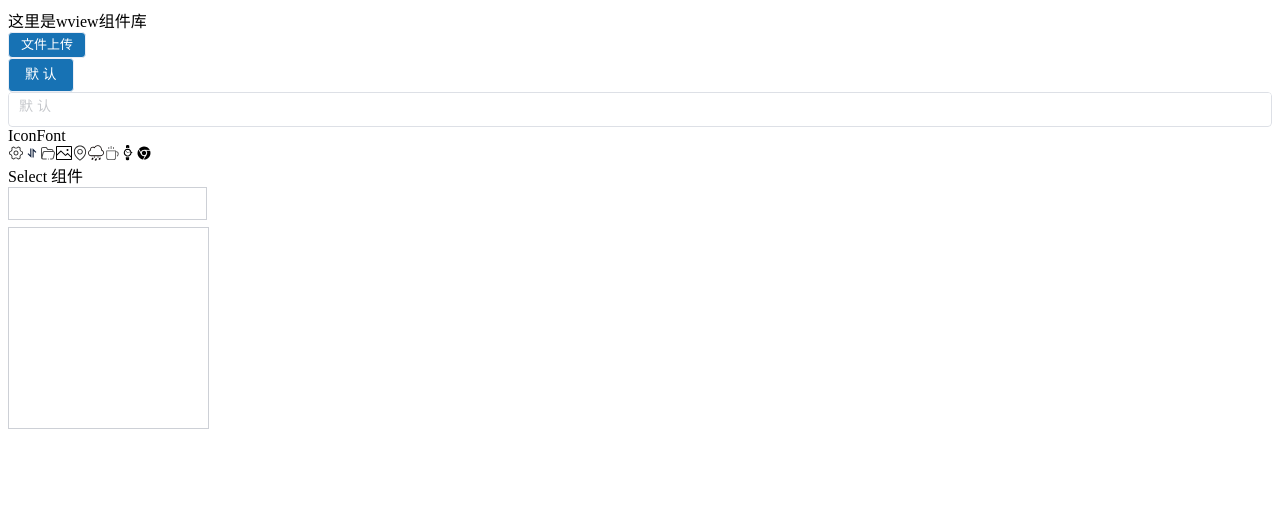
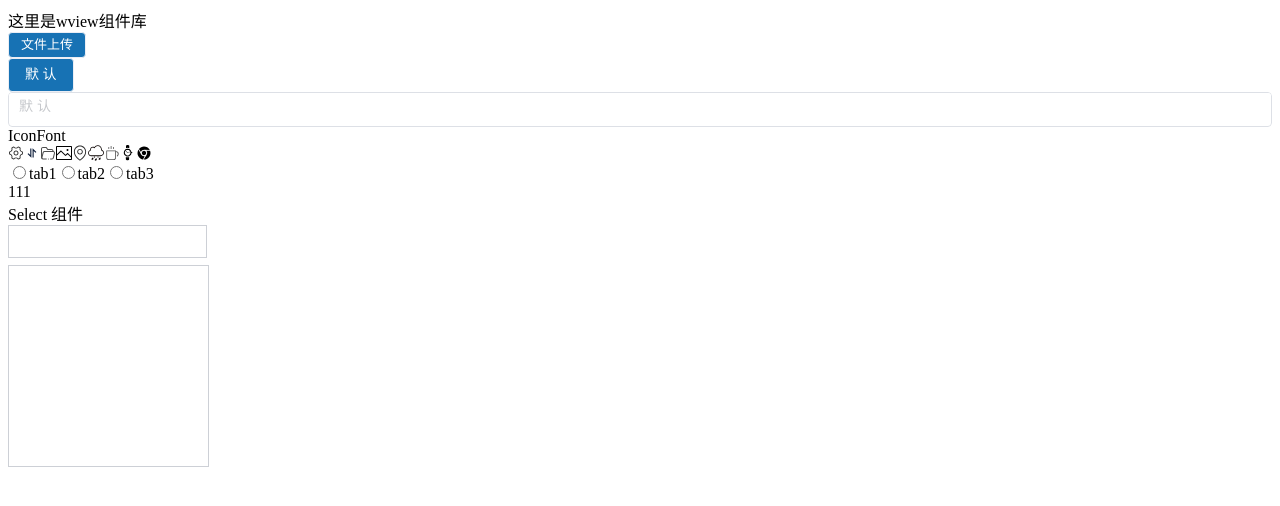
Before and after one commit to lyuly/wview, a Vue app in the folder packages/wview-components/: page / in a window 1280 px wide. Shown: the top 506 px of the page. Built offline with nearby package versions, Linux system fonts and the light colour scheme.

Commit message:
feat tab1.0 创建基本组件

```diff
--- a/packages/wview-components/src/App.vue
+++ b/packages/wview-components/src/App.vue
@@ -4,6 +4,8 @@ import Icon from './components/icons'
 import Select from './components/from/select'
 import Input from './components/input'
 import Upload from './components/upload'
+import Tab from './components/tab'
+import TabPanel from './components/tab/src/wTabPanel.vue'
 </script>
 
 <template>
@@ -25,6 +27,13 @@ import Upload from './components/upload'
   <Icon name="cup" />
   <Icon name="shoubiao" />
   <Icon name="chrome-fill" />
+
+  <Tab name="123" default="tab1">
+    <TabPanel name="tab1" tab="tab1"> 111 </TabPanel>
+    <TabPanel name="tab2" tab="tab2"> 222 </TabPanel>
+    <TabPanel name="tab3" tab="tab3"> 333 </TabPanel>
+  </Tab>
+
   <div>Select 组件</div>
   <Select />
 </template>
--- /dev/null
+++ b/packages/wview-components/src/components/tab/index.ts
@@ -0,0 +1,9 @@
+import type { App } from 'vue'
+
+import wTab from './src/wTab.vue'
+
+wTab.install = (app: App) => {
+  app.component(wTab.name, wTab)
+}
+
+export default wTab
--- /dev/null
+++ b/packages/wview-components/src/components/tab/src/wTab.vue
@@ -0,0 +1,94 @@
+<!-- Tab选项卡 -->
+<template>
+  <div>
+    <renderTabBar></renderTabBar>
+    <renderContent></renderContent>
+  </div>
+</template>
+
+<script setup lang="ts" name="wTabs">
+import { useSlots, ref, h } from 'vue'
+// name：tab的名称，default：默认显示那个
+type Props = {
+  name: string
+  default?: string
+}
+const emit = defineEmits(['change-tab'])
+const props = withDefaults(defineProps<Props>(), {
+  default: ''
+})
+
+const slots = useSlots() // 拿到 TabPane的 slot
+
+const currentTab = ref<string>(props.default)
+// tab按钮组件
+const renderOneButten = (name: string, tab: string, index: number) =>
+  h(
+    'label',
+    {
+      class: {
+        'mx-2 px-2 cursor-pointer hover:text-teal-600': true,
+        'border-b-2': currentTab.value === name || (index === 0 && !currentTab.value)
+      }
+    },
+    [
+      h(
+        'input',
+        {
+          name: props.name,
+          value: name,
+          type: 'radio',
+          class: 'display-none',
+          onclick: () => {
+            currentTab.value = name
+            emit('change-tab', currentTab.value)
+          }
+        },
+        {}
+      ),
+      tab
+    ]
+  )
+// 上方的切换按钮 div相关样式 与 tab组件渲染
+const renderTabBar = () =>
+  h(
+    'div',
+    {
+      class: 'flex flex-nowrap overflow-x-scroll',
+      style: {
+        overflowY: 'hidden',
+        overflowX: 'auto'
+      }
+    },
+    slots.default &&
+      slots.default().map((item, idx) => {
+        return renderOneButten(item.props?.name, item.props?.tab, idx)
+      })
+  )
+
+// 渲染的下方 插槽的相关数据
+const renderContent = () => {
+  return (
+    slots.default &&
+    slots.default().find((item) => {
+      if (currentTab.value === '') {
+        return true
+      }
+      return item.props?.name === currentTab.value
+    })
+  )
+}
+</script>
+<style lang="scss" scoped>
+/* 滚动条的样式 */
+div::-webkit-scrollbar {
+  height: 2px;
+}
+div::-webkit-scrollbar-track {
+  background: transparent;
+}
+div::-webkit-scrollbar-thumb {
+  background: rgba(0, 0, 0, 0.2);
+  border-radius: 2px;
+}
+</style>
--- /dev/null
+++ b/packages/wview-components/src/components/tab/src/wTabPanel.vue
@@ -0,0 +1,16 @@
+<!-- TabPane -->
+<template>
+  <div>
+    <slot></slot>
+  </div>
+</template>
+
+<script setup lang="ts" name="wTabPanel">
+import {} from 'vue'
+type Props = {
+  name: string
+  tab: string
+}
+defineProps<Props>()
+</script>
+<style lang="scss" scoped></style>
--- a/packages/wview-components/tsconfig.json
+++ b/packages/wview-components/tsconfig.json
@@ -1,5 +1,6 @@
 {
   "include": ["src/**/*", "src/**/*.vue"],
+  "exclude": ["node_modules", "build/**/*"],
   "compilerOptions": {
     "baseUrl": "/",
     "declaration": true,
@@ -16,6 +17,7 @@
     "sourceMap": true,
     "lib": ["esnext", "dom"],
     "types": ["node", "vite/client"],
-    "allowJs": true
+    "allowJs": true,
+    "outDir": "build"
   }
 }
```
